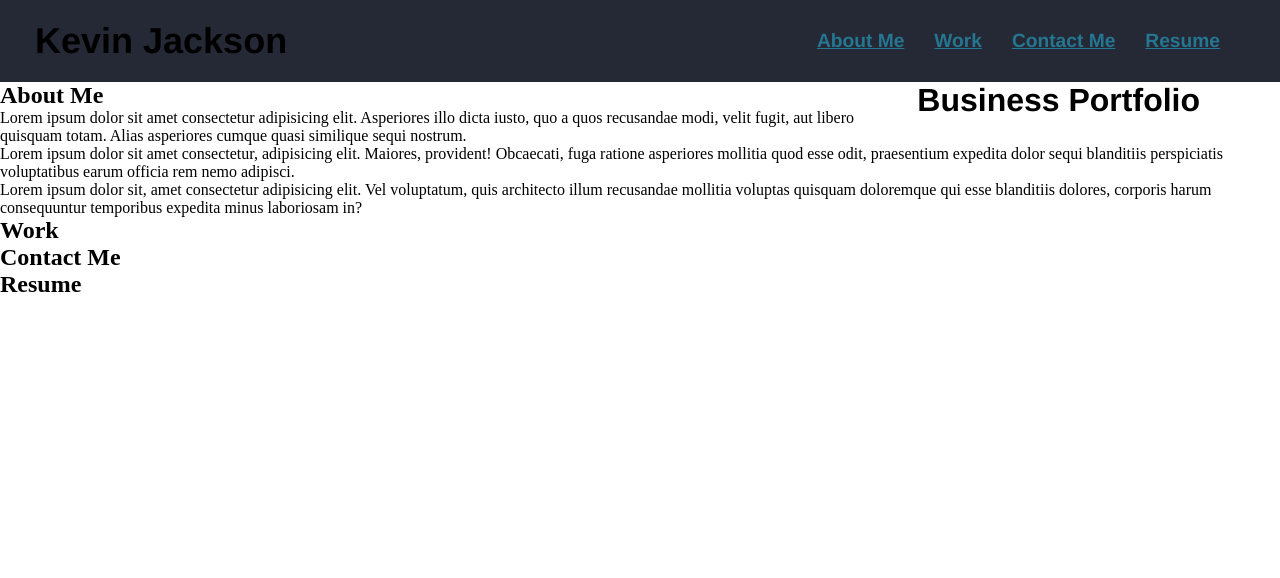
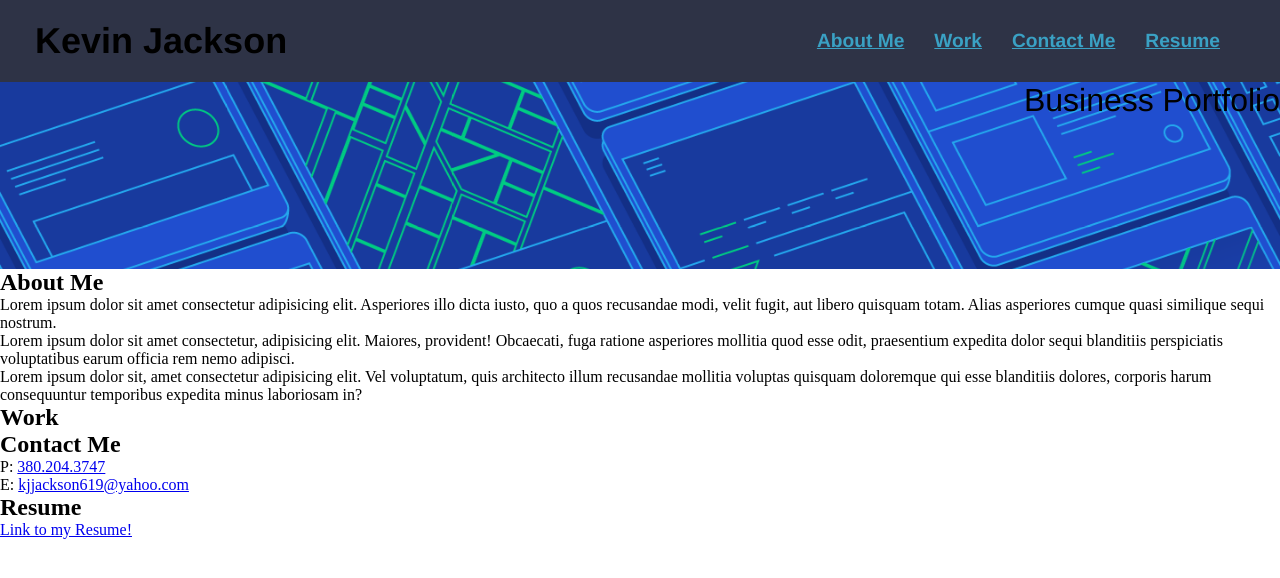
Before and after one commit to kjjackson619/Kevin-Jackson-Professional-Portfolio, a plain HTML site: page index.html in a window 1280 px wide. Drawn offline with Linux system fonts and the light colour scheme.

Commit message:
addsome css

```diff
--- a/assets/css/style.css
+++ b/assets/css/style.css
@@ -1,6 +1,6 @@
 :root {
-    --primary-color: rgb(37, 41, 53);
-    --secondary-color: rgb(37, 118, 145);
+    --primary-color: rgb(46, 51, 70);
+    --secondary-color: rgb(58, 161, 196);
     --tertiary-color: rgb(250, 250, 250);;
 }
 
@@ -53,18 +53,26 @@ header nav ul li a:hover {
 
 }
 .subtitle {
-    float: right;
-    margin-right: 80px;
-    display: inline;
+    background-image: url("../images/ux-designer-portfolios-59442fc10a13700c71c7e7f0951416fe.png");
+    background-size: cover;
+    align-items: flex-start;
+    background-attachment: fixed;
+    background-position: 80%;
+    padding-bottom: 150px;
+}
+.subtitle h1 {
+    text-align: right;
     font-family: Helvetica, Arial, sans-serif;
-    font-weight: lighter;
+    font-weight: normal;
 }
 .elements {
     display: block;
 }
 .elements h2 {
-    align-items: left;
+    flex-wrap: wrap;
+    display: flex;
+
 }
 .elements p {
-    align-items: right;
+
 }
--- a/index.html
+++ b/index.html
@@ -31,6 +31,7 @@
         </nav>
     </header>
     <!-- subtitle -->
+
     <div class="subtitle">
         <h1>Business Portfolio</h1>
     </div>
@@ -51,7 +52,13 @@
 
         <h2>Work</h2>
         <h2>Contact Me</h2>
+        P: <a href="380.204.3747">380.204.3747</a><br />
+        E: <a href="mailto:kjjackson619@yahoo.com">kjjackson619@yahoo.com</a>
+
         <h2>Resume</h2>
+        <div>
+            <a href="/">Link to my Resume!</a>
+        </div>
     </div>
     <!-- footer -->
     <footer>
```
Also changed, not shown: assets/images/ux-designer-portfolios-59442fc10a13700c71c7e7f0951416fe.png (renamed from assets/ux-designer-portfolios-59442fc10a13700c71c7e7f0951416fe.png), 1 other file.
